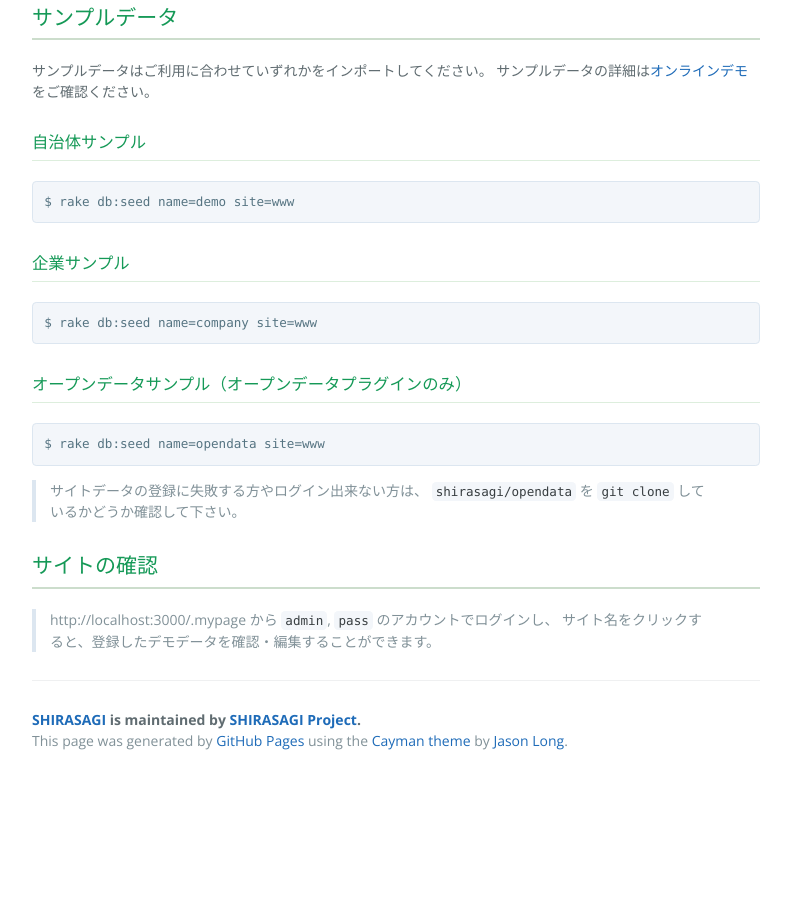
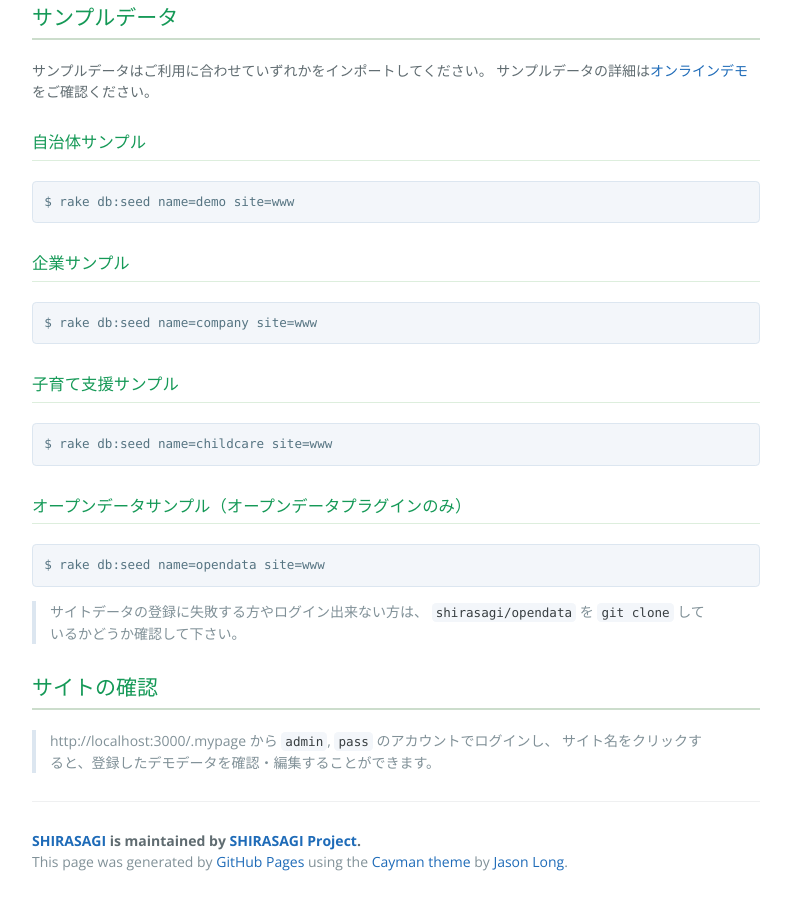
Before and after one commit to shirasagi/shirasagi.github.io, a Jekyll site: the page built from installation/manual.md, in a window 1280 px wide and 900 px high, scrolled down 3646 px. Shown: the whole window, without its empty margins (244-1035 px from the left). Built offline with Jekyll 4.4.1, drawn with Linux system fonts in a browser that asks for light colours; nearby versions of some CDN libraries; before the commit the page ends 4425 px from its top, so only the background shows below that.

Commit message:
[add] childcare seed sample

```diff
--- a/installation/manual.md
+++ b/installation/manual.md
@@ -195,6 +195,12 @@
 $ rake db:seed name=company site=www
 ~~~
 
+### 子育て支援サンプル
+
+~~~
+$ rake db:seed name=childcare site=www
+~~~
+
 ### オープンデータサンプル（オープンデータプラグインのみ）
 
 ~~~
```
